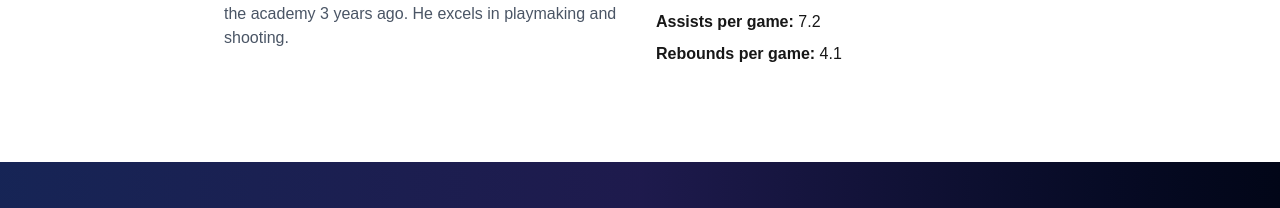
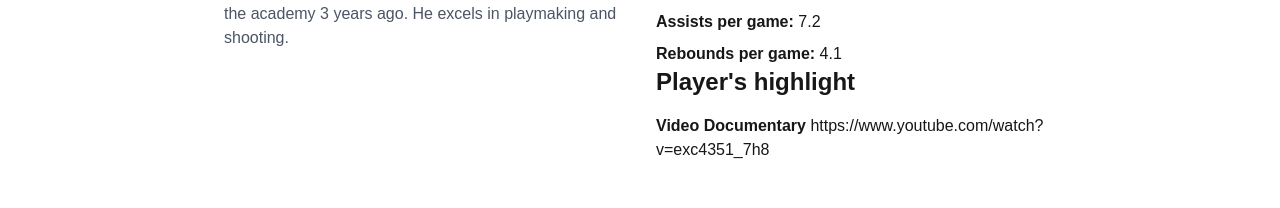
Before and after one commit to Mcdave01/books-and-ball, a Next.js app: page /players/1 in a window 1280 px wide. Shown: the part 467-675 px from the top of the page. Built offline with nearby package versions, Linux system fonts and the light colour scheme; no server answers.

Commit message:
Video updated

```diff
--- a/app/(public)/players/[id]/page.tsx
+++ b/app/(public)/players/[id]/page.tsx
@@ -17,7 +17,9 @@ export default async function PlayerPage({ params }: PlayerPageProps) {
       points: 18.5,
       assists: 7.2,
       rebounds: 4.1
-    }
+
+    },
+    video:'https://www.youtube.com/watch?v=exc4351_7h8'
   }
 
   return (
@@ -41,6 +43,10 @@ export default async function PlayerPage({ params }: PlayerPageProps) {
               <p><strong>Assists per game:</strong> {player.stats.assists}</p>
               <p><strong>Rebounds per game:</strong> {player.stats.rebounds}</p>
             </div>
+            <div>
+            <h2 className="text-2xl font-semibold mb-4">Player's highlight</h2>
+            <div><strong>Video Documentary</strong> {player.video}</div>
+            </div>
           </div>
         </div>
       </div>
```
